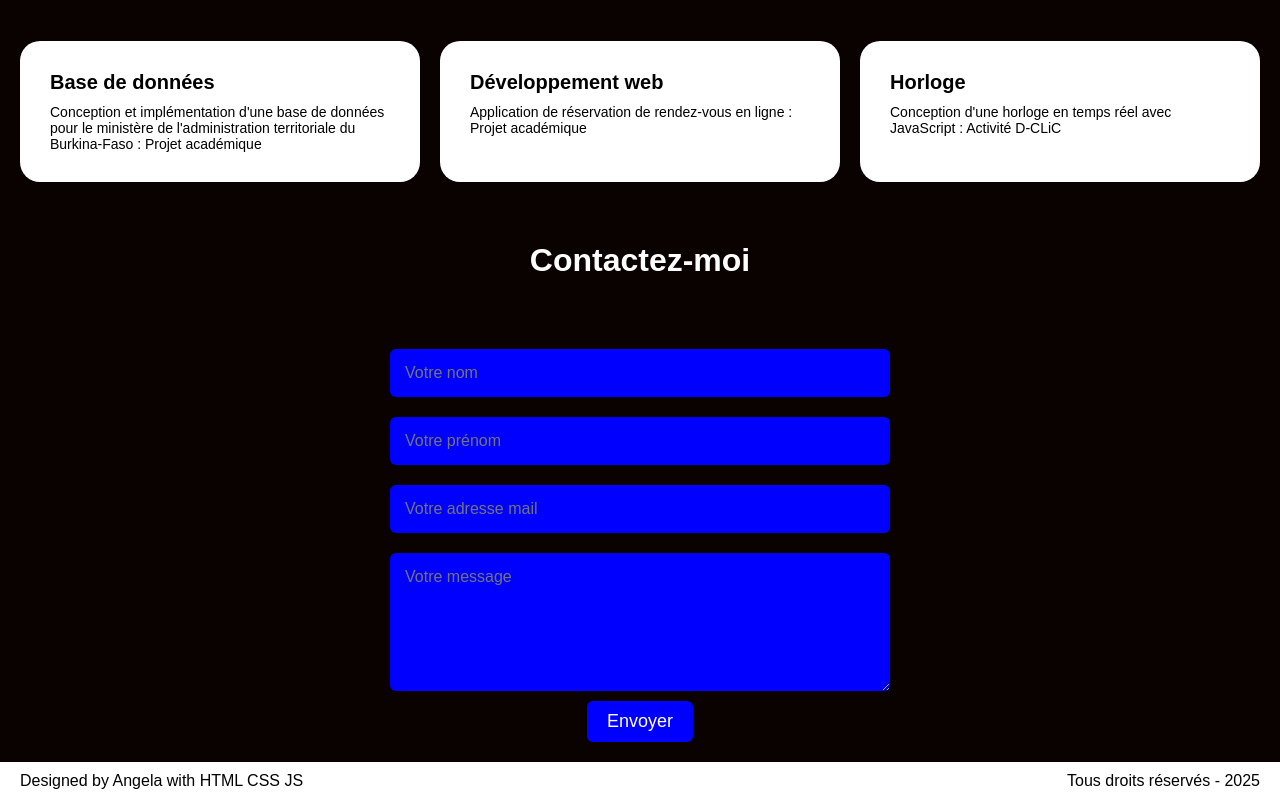
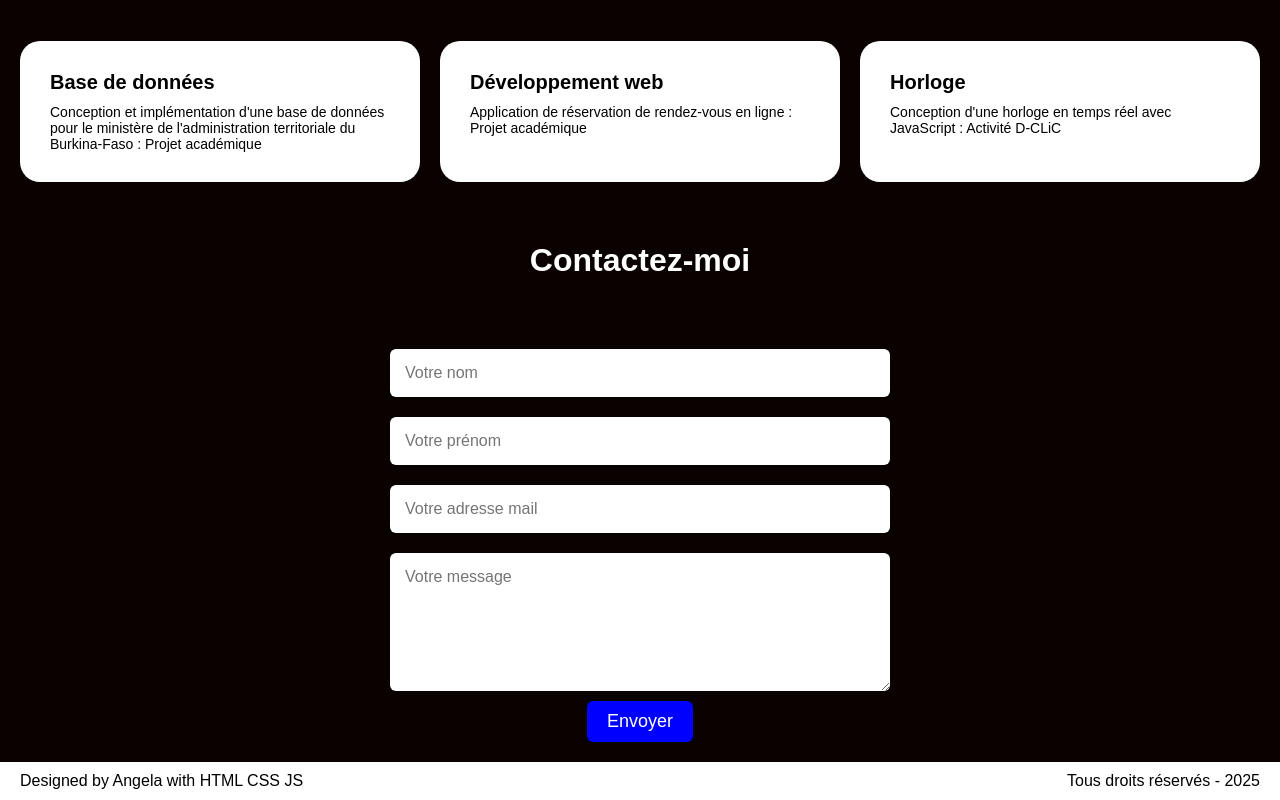
Before and after one commit to Koedoua/portfolio-Angela, a plain HTML site: page index.html in a window 1280 px wide. Shown: the part 1378-2178 px from the top of the page. Drawn offline with Linux system fonts and the light colour scheme.

Commit message:
style.css

```diff
--- a/Css/style.css
+++ b/Css/style.css
@@ -192,10 +192,10 @@ form input,
 form textarea {
     width: 100%;
     max-width: 500px;
-    background: blue;
+    background: white;
     border: none;
     outline: none;
-    color: #fff;
+    color: black;
     padding: 15px;
     margin: 10px 0;
     border-radius: 6px;
```
